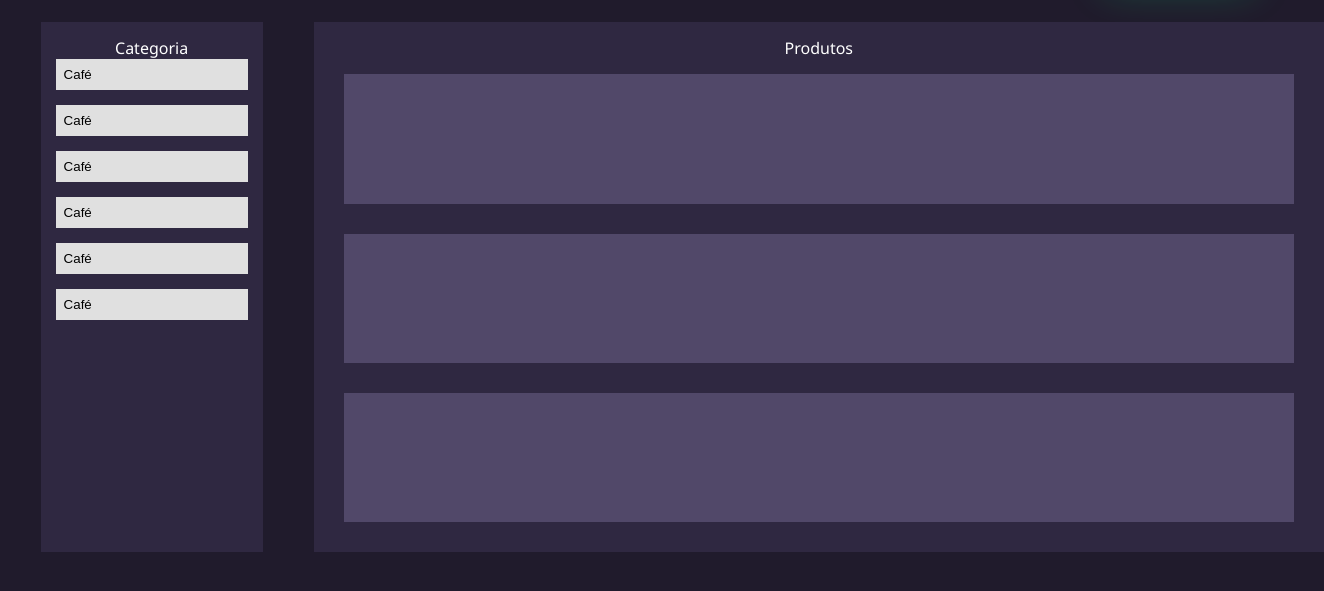
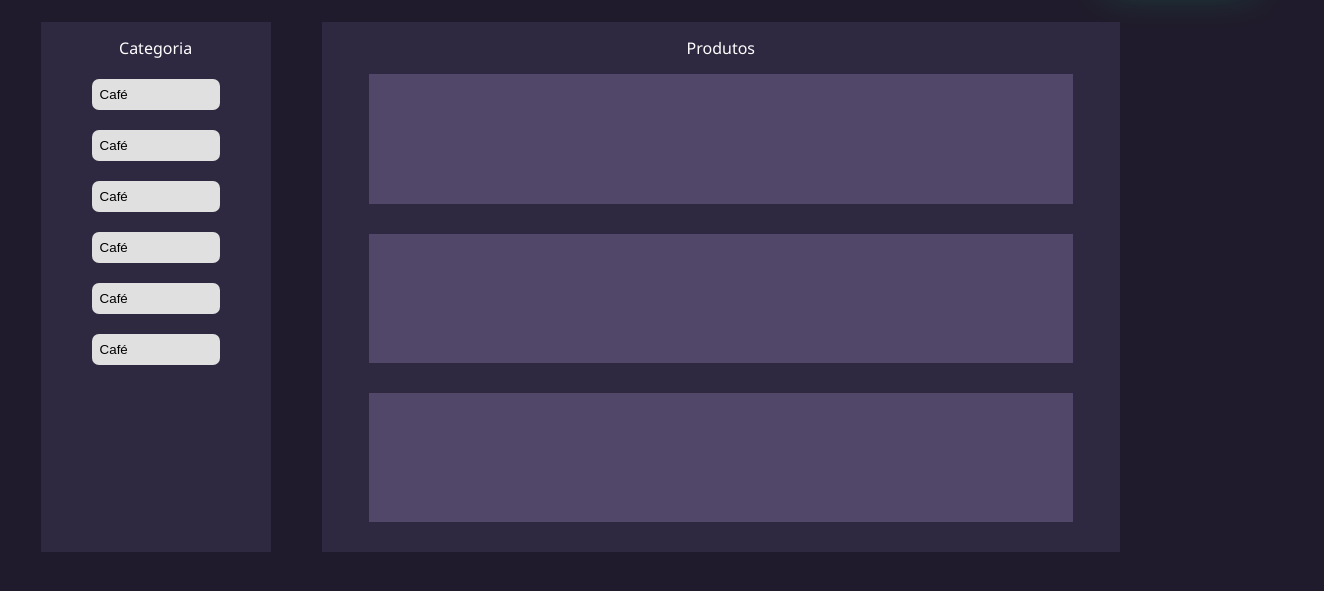
Before and after one commit to joaokoa/CoffeeShop, a plain HTML site: page store/store-page.html in a window 1280 px wide. Shown: the part 81-672 px from the top of the page, 1324 px wide, since content can reach past the window. Drawn offline with Linux system fonts and the light colour scheme.

Commit message:
store update

```diff
--- a/store/store-page.css
+++ b/store/store-page.css
@@ -166,9 +166,11 @@ ul {
 
 .container-categoria button {
     display: block;
-    width: 15vw;
+    width: 10vw;
     padding: 8px;
+    margin-top: 20px;
     margin-bottom: 15px;
+    border-radius: 7px;
     text-align: left;
     border: none;
     background-color: #e0e0e0; /* Cor de fundo dos botões */
@@ -177,14 +179,15 @@ ul {
 }
 
 .container-categoria button:hover {
-    background-color: #c0c0c0; /* Cor de fundo dos botões ao passar o mouse */
+    background-color: #77ffc0; /* Cor de fundo dos botões ao passar o mouse */
+    transition: 0.3s all
 }
 
 .container-produtos {
   background-color: #2f2841;
   margin: 2vw;
   padding: 15px;
-  width: 1000px;
+  width: 60vw;
   height: 500px;
   display: flex;
   flex-direction: column;
@@ -194,7 +197,7 @@ ul {
 .row-produtos{
   margin: 15px;
   background-color: #514869;
-  width: 950px;
+  width: 55vw;
   height: 300px;
 }
 
```
